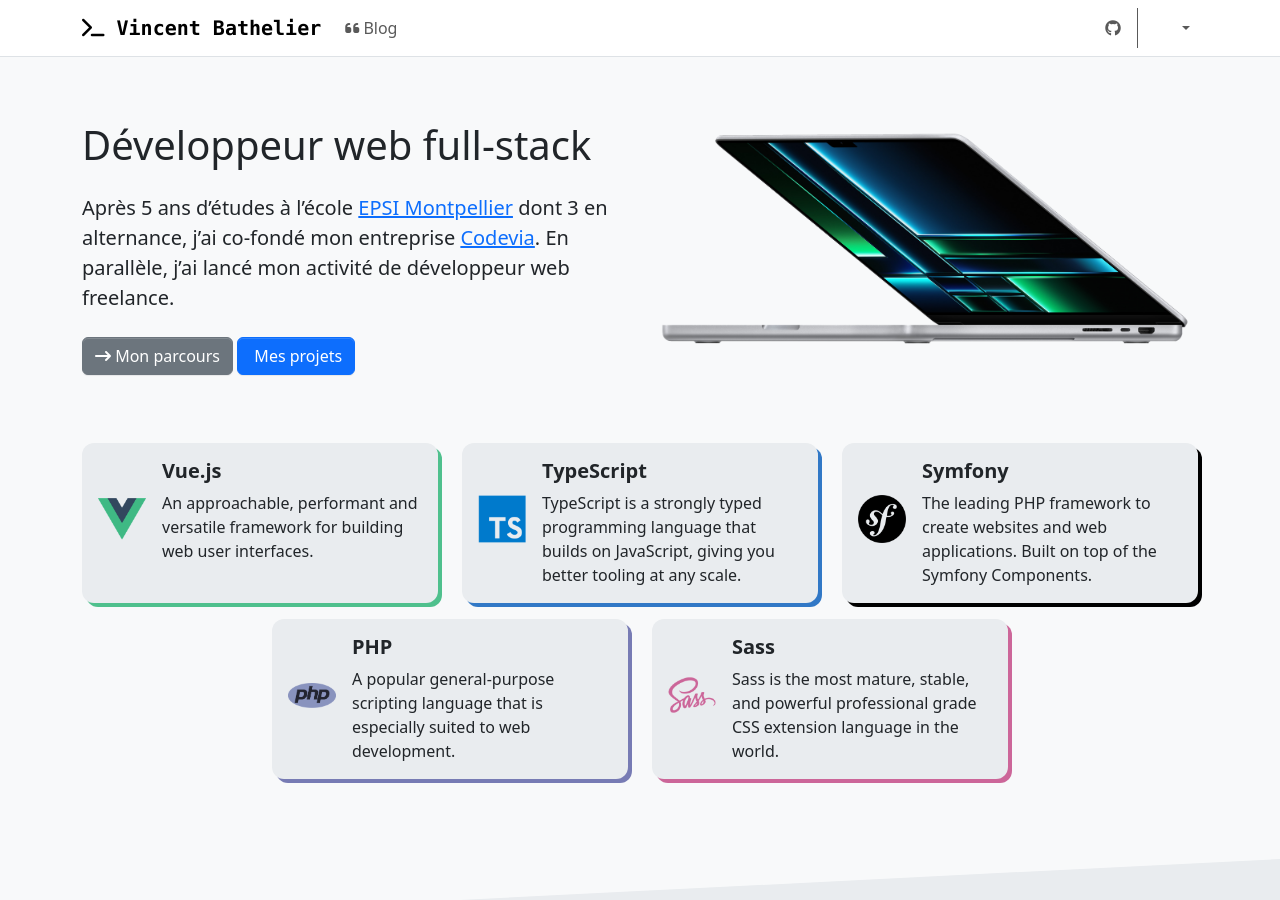
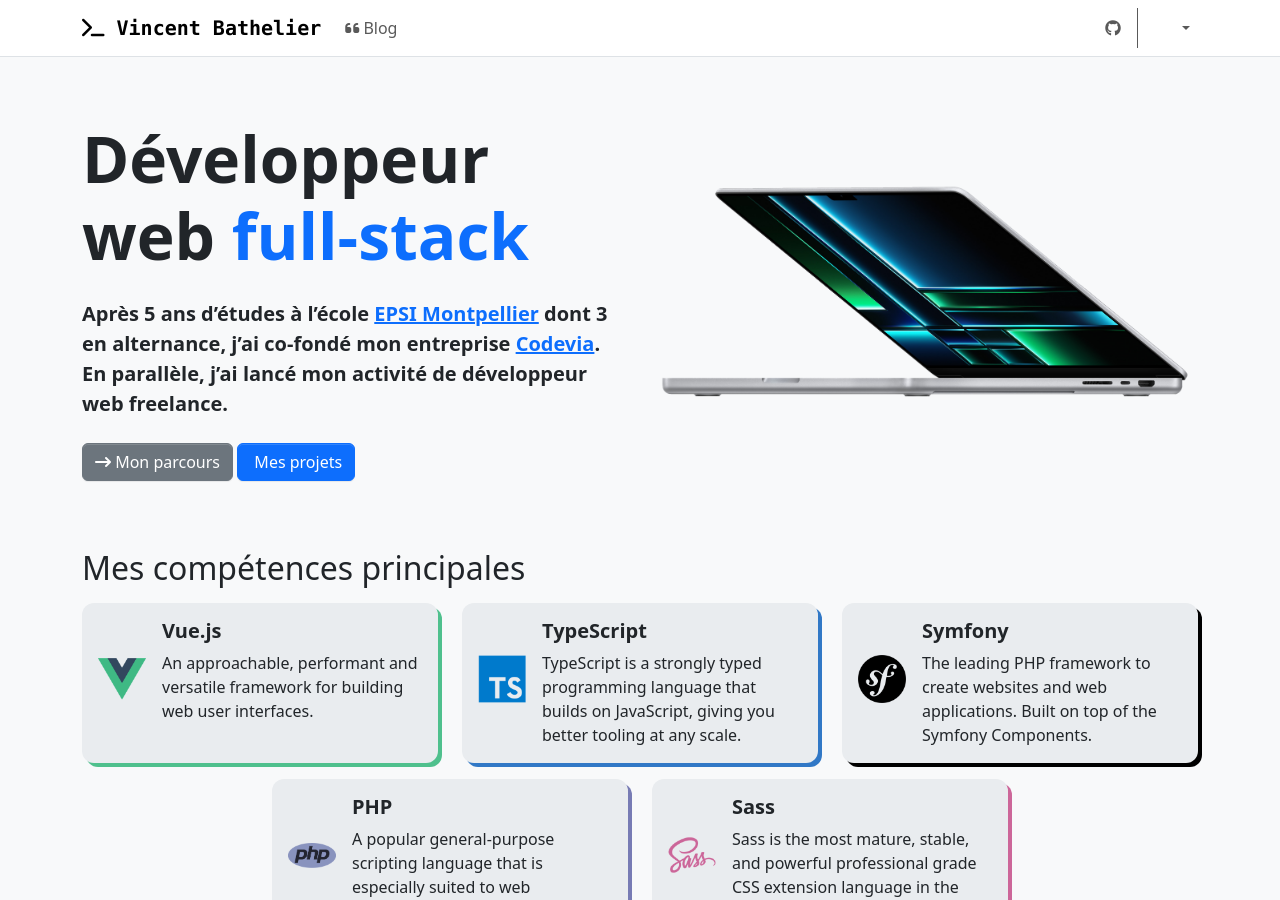
Before and after one commit to d9beuD/d9beud.com, a Jekyll site: the page built from docs/index.md, in a window 1280 px wide and 900 px high. Built offline with Jekyll 4.4.1, drawn with Linux system fonts in a browser that asks for light colours; nearby versions of some CDN libraries.

Commit message:
Improve reading on hero section

```diff
--- a/docs/_includes/home/hero.md
+++ b/docs/_includes/home/hero.md
@@ -1,7 +1,9 @@
 <div class="row align-items-center justify-content-between">
   <div class="col-md-7 col-lg-6 order-2 order-md-first">
-    <h1>Développeur web full-stack</h1>
-    <p class="lead" markdown="1">
+    <h1 class="display-3 fw-bold">
+      Développeur web <span class="text-primary">full-stack</span>
+    </h1>
+    <p class="lead fw-bold" markdown="1">
       Après 5 ans d'études à l'école
       [EPSI Montpellier](https://www.epsi.fr/campus/campus-de-montpellier/){:target="_blank"}
       dont 3 en alternance, j'ai co-fondé mon entreprise
--- a/docs/index.md
+++ b/docs/index.md
@@ -11,6 +11,7 @@
 
 <section class="section">
   <div class="container">
+    <h2 class="mb-3">Mes compétences principales</h2>
     {% include home/skills.html %}
   </div>
 </section>
```
